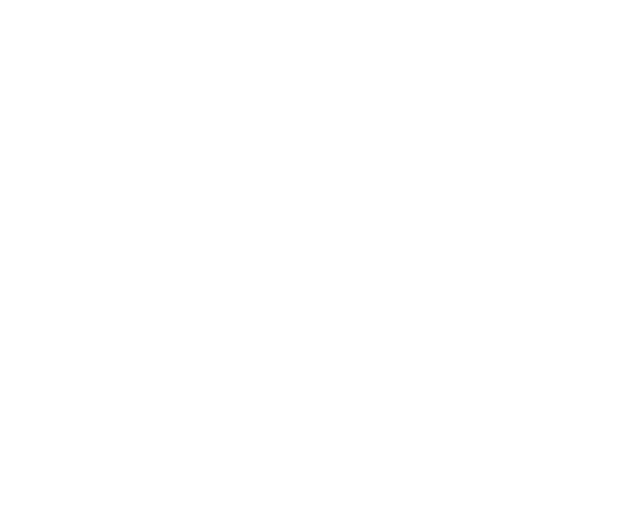
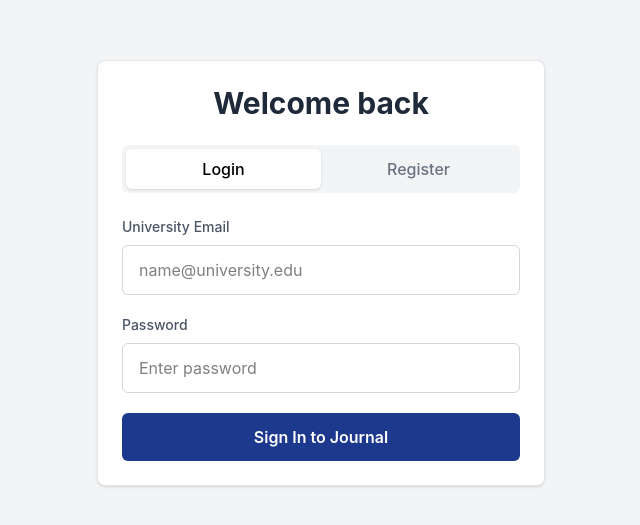
Before and after one commit to mr-vishwakarma/Pathshala, a React (Vite) app in the folder Frontend/: page / in a window 1280 px wide. Shown: the part 127-652 px from the top of the page, without its empty margins (319-959 px from the left). Built offline with nearby package versions, Linux system fonts and the light colour scheme.

Commit message:
Integrate frontend authentication system, with so many errors and frustrations

```diff
--- a/Frontend/src/app/layouts/DashboardLayout.jsx
+++ b/Frontend/src/app/layouts/DashboardLayout.jsx
@@ -1,12 +1,48 @@
-import { Outlet } from "react-router-dom";
+import { Outlet, Link, useNavigate } from "react-router-dom";
+
+import toast from "react-hot-toast";
+
+import api from "../../shared/services/api";
 
 const DashboardLayout = () => {
+  let navigate = useNavigate();
+
+  let handleLogout = async () => {
+    try {
+      await api.get("/auth/logout");
+
+      toast.success("Logout successful");
+
+      navigate("/");
+    } catch {
+      toast.error("Logout failed");
+    }
+  };
+
   return (
     <div className="min-h-screen bg-gray-100">
-      <nav className="bg-white shadow-md p-4">
-        <h1 className="text-2xl font-bold text-blue-600">
-          Pathshala Dashboard
-        </h1>
+      <nav className="bg-white shadow-md px-6 py-4 flex items-center justify-between">
+        <h1 className="text-2xl font-bold text-blue-600">Pathshala</h1>
+
+        <div className="flex items-center gap-4">
+          <Link to="/dashboard" className="text-gray-700 hover:text-blue-600">
+            Dashboard
+          </Link>
+
+          <Link
+            to="/dashboard/journal"
+            className="text-gray-700 hover:text-blue-600"
+          >
+            Journal
+          </Link>
+
+          <button
+            onClick={handleLogout}
+            className="bg-red-500 text-white px-4 py-2 rounded-md"
+          >
+            Logout
+          </button>
+        </div>
       </nav>
 
       <main className="p-6">
--- a/Frontend/src/features/auth/UI/pages/HomePage.jsx
+++ b/Frontend/src/features/auth/UI/pages/HomePage.jsx
@@ -1,7 +1,40 @@
+import { Link } from "react-router-dom";
+
 const HomePage = () => {
   return (
     <div>
-      <h1 className="text-4xl font-bold text-blue-600">Welcome to Pathshala</h1>
+      <h1 className="text-4xl font-bold text-blue-600 mb-8">
+        Welcome to Pathshala
+      </h1>
+
+      <div className="grid grid-cols-1 md:grid-cols-2 lg:grid-cols-3 gap-6">
+        <div className="bg-white rounded-xl shadow-md p-6">
+          <h2 className="text-2xl font-semibold mb-3">Learning Journal</h2>
+
+          <p className="text-gray-600 mb-4">
+            Track your daily learning progress.
+          </p>
+
+          <Link
+            to="/dashboard/journal"
+            className="inline-block bg-blue-600 text-white px-5 py-2 rounded-lg"
+          >
+            Open Journal
+          </Link>
+        </div>
+
+        <div className="bg-white rounded-xl shadow-md p-6">
+          <h2 className="text-2xl font-semibold mb-3">Analytics</h2>
+
+          <p className="text-gray-600 mb-4">
+            View productivity and study stats.
+          </p>
+
+          <button className="bg-green-600 text-white px-5 py-2 rounded-lg">
+            Coming Soon
+          </button>
+        </div>
+      </div>
     </div>
   );
 };
--- /dev/null
+++ b/Frontend/src/features/auth/UI/pages/JournalPage.jsx
@@ -0,0 +1,15 @@
+const JournalPage = () => {
+  return (
+    <div>
+      <h1 className="text-4xl font-bold text-blue-600 mb-6">
+        Learning Journal
+      </h1>
+
+      <div className="bg-white rounded-xl shadow-md p-6">
+        <p className="text-gray-600">Journal entries will appear here.</p>
+      </div>
+    </div>
+  );
+};
+
+export default JournalPage;
--- a/Frontend/src/features/auth/UI/pages/LoginPage.jsx
+++ b/Frontend/src/features/auth/UI/pages/LoginPage.jsx
@@ -1,47 +1,148 @@
-import { Link } from "react-router-dom";
+import { useState } from "react";
+
+import { useNavigate } from "react-router-dom";
+
+import toast from "react-hot-toast";
+
+import api from "../../../../shared/services/api";
 
 const LoginPage = () => {
+  let navigate = useNavigate();
+
+  let [isLogin, setIsLogin] = useState(true);
+
+  let [loading, setLoading] = useState(false);
+
+  let [formData, setFormData] = useState({
+    fullname: "",
+    email: "",
+    password: "",
+  });
+
+  let handleChange = (e) => {
+    setFormData({
+      ...formData,
+
+      [e.target.name]: e.target.value,
+    });
+  };
+
+  let handleSubmit = async (e) => {
+    e.preventDefault();
+
+    try {
+      setLoading(true);
+
+      let endpoint = isLogin ? "/auth/login" : "/auth/register";
+
+      let response = await api.post(endpoint, formData);
+
+      toast.success(response.data.message);
+
+      if (isLogin) {
+        navigate("/dashboard");
+      }
+
+      setFormData({
+        fullname: "",
+        email: "",
+        password: "",
+      });
+    } catch (error) {
+      toast.error(error.response?.data?.message || "Something went wrong");
+    } finally {
+      setLoading(false);
+    }
+  };
+
   return (
-    <div className="bg-white p-8 rounded-xl shadow-md w-full max-w-md">
-      <h1 className="text-3xl font-bold mb-6">Login</h1>
+    <div className="w-full max-w-md bg-white rounded-lg border border-gray-200 shadow-sm p-6">
+      <h1 className="text-3xl font-bold text-center mb-6 text-gray-800">
+        Welcome back
+      </h1>
 
-      <form className="space-y-4">
+      <div className="grid grid-cols-2 bg-gray-100 rounded-md p-1 mb-6">
+        <button
+          onClick={() => setIsLogin(true)}
+          className={`py-2 rounded-md font-medium transition-all duration-200 ${
+            isLogin ? "bg-white shadow-sm" : "text-gray-500"
+          }`}
+        >
+          Login
+        </button>
+
+        <button
+          onClick={() => setIsLogin(false)}
+          className={`py-2 rounded-md font-medium transition-all duration-200 ${
+            !isLogin ? "bg-white shadow-sm" : "text-gray-500"
+          }`}
+        >
+          Register
+        </button>
+      </div>
+
+      <form onSubmit={handleSubmit} className="space-y-5">
+        {!isLogin && (
+          <div>
+            <label className="block text-sm font-medium text-gray-600 mb-2">
+              Fullname
+            </label>
+
+            <input
+              type="text"
+              name="fullname"
+              value={formData.fullname}
+              onChange={handleChange}
+              placeholder="Enter fullname"
+              className="w-full border border-gray-300 rounded-md px-4 py-3 outline-none focus:border-blue-500"
+            />
+          </div>
+        )}
+
         <div>
-          <label className="block text-sm font-medium text-gray-700 mb-1">
-            Email
+          <label className="block text-sm font-medium text-gray-600 mb-2">
+            University Email
           </label>
+
           <input
-            className="w-full rounded-lg border border-gray-300 px-3 py-2 outline-none focus:border-blue-500"
             type="email"
-            placeholder="you@example.com"
+            name="email"
+            value={formData.email}
+            onChange={handleChange}
+            placeholder="name@university.edu"
+            className="w-full border border-gray-300 rounded-md px-4 py-3 outline-none focus:border-blue-500"
           />
         </div>
 
         <div>
-          <label className="block text-sm font-medium text-gray-700 mb-1">
-            Password
-          </label>
+          <div className="flex items-center justify-between mb-2">
+            <label className="text-sm font-medium text-gray-600">
+              Password
+            </label>
+          </div>
+
           <input
-            className="w-full rounded-lg border border-gray-300 px-3 py-2 outline-none focus:border-blue-500"
             type="password"
-            placeholder="Enter your password"
+            name="password"
+            value={formData.password}
+            onChange={handleChange}
+            placeholder="Enter password"
+            className="w-full border border-gray-300 rounded-md px-4 py-3 outline-none focus:border-blue-500"
           />
         </div>
 
         <button
-          className="w-full rounded-lg bg-blue-600 px-4 py-2 font-semibold text-white hover:bg-blue-700"
           type="submit"
+          disabled={loading}
+          className="w-full bg-blue-900 hover:bg-blue-800 text-white py-3 rounded-md font-semibold transition-all duration-200"
         >
-          Login
+          {loading
+            ? "Please wait..."
+            : isLogin
+              ? "Sign In to Journal"
+              : "Create Account"}
         </button>
       </form>
-
-      <p className="mt-4 text-sm text-gray-600">
-        New here?{" "}
-        <Link className="font-medium text-blue-600" to="/register">
-          Create an account
-        </Link>
-      </p>
     </div>
   );
 };
--- a/Frontend/src/features/auth/UI/pages/RegisterPage.jsx
+++ b/Frontend/src/features/auth/UI/pages/RegisterPage.jsx
@@ -1,4 +1,4 @@
-import React, { useState } from "react";
+import { useState } from "react";
 import api from "../../../../shared/services/api";
 import toast from "react-hot-toast";
 
@@ -10,26 +10,21 @@ const RegisterPage = () => {
   });
 
   let handleChange = (e) => {
-    setFormData({
-      ...formData,
-
-      [e.target.name]: e.target.value,
+    setFormData({...formData, [e.target.name]: e.target.value,
     });
   };
 
-  let handleSubmit = async (e) => {
-    e.preventDefault();
+  let handleSubmit = async (e) => { e.preventDefault();
 
     try {
       let response = await api.post("/auth/register", formData);
 
       toast.success(response.data.message);
-
-      console.log(response.data);
     } catch (error) {
-      toast.error(error.response.data.message);
+      toast.error(error.response?.data?.message || "Registration failed");
     }
   };
+
   return (
     <div className="bg-white p-8 rounded-xl shadow-md w-full max-w-md">
       <h1 className="text-3xl font-bold mb-6 text-center">Register</h1>
--- a/Frontend/src/main.jsx
+++ b/Frontend/src/main.jsx
@@ -6,7 +6,8 @@ import AppRoutes from "./app/routes/AppRoutes.jsx";
 import { Toaster } from "react-hot-toast";
 
 createRoot(document.getElementById("root")).render(
-
-  <Toaster position="top-right" />,
-  <AppRoutes />,
+  <>
+    <AppRoutes />
+    <Toaster position="top-right" />
+  </>,
 );
--- /dev/null
+++ b/Frontend/src/shared/components/ProtectedRoute.jsx
@@ -0,0 +1,43 @@
+import { useEffect, useState } from "react";
+
+import { Navigate } from "react-router-dom";
+import api from "../services/api";
+
+const ProtectedRoute = ({
+  children,
+}) => {
+  const [status, setStatus] = useState("checking");
+
+  useEffect(() => {
+    let isMounted = true;
+
+    api
+      .get("/auth/profile")
+      .then(() => {
+        if (isMounted) {
+          setStatus("authenticated");
+        }
+      })
+      .catch(() => {
+        if (isMounted) {
+          setStatus("unauthenticated");
+        }
+      });
+
+    return () => {
+      isMounted = false;
+    };
+  }, []);
+
+  if (status === "checking") {
+    return (
+      <div className="min-h-screen flex items-center justify-center bg-gray-100 text-gray-600">
+        Loading...
+      </div>
+    );
+  }
+
+  return status === "authenticated" ? children : <Navigate to="/" replace />;
+};
+
+export default ProtectedRoute;
--- a/Frontend/src/shared/services/api.js
+++ b/Frontend/src/shared/services/api.js
@@ -1,9 +1,7 @@
 import axios from "axios";
 
 let api = axios.create({
-  baseURL:
-    "http://localhost:4000/api",
-
+  baseURL: "/api",
   withCredentials: true,
 });
 
```
Also changed, not shown: Frontend/src/app/routes/AppRoutes.jsx (+27 -10 lines).
